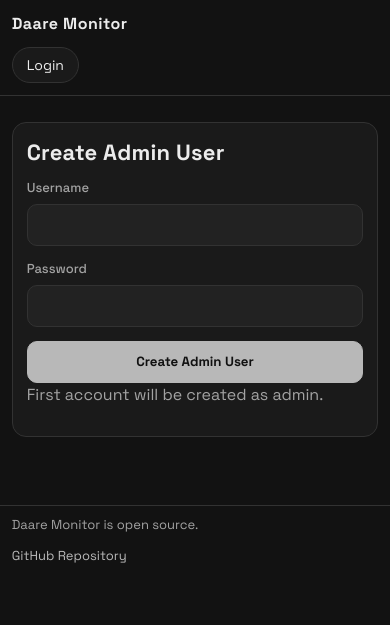
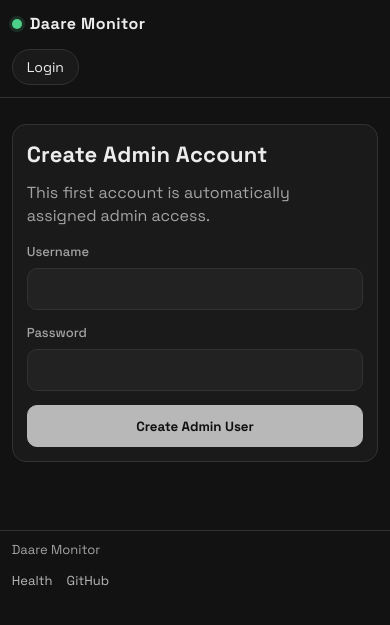
Before and after one commit to birajrai/daare-monitor, a Node server app: page /auth in a window 390 px wide. Shown: the top 625 px of the page. Run offline with Node 20, Linux system fonts and the light colour scheme; data that the repository does not hold is empty.

Commit message:
Refactor topbar/footer and admin UI
Improve header/footer and admin pages UI: add structured topbar layout with left/right nav, brand dot, and user pill; move nav links into grouped sections and add logout button. Update footer to include health and GitHub links. Introduce reusable page-head/action-row pattern across admin views (create/edit/pages/settings) and add back buttons. Group settings form into sections and adjust phrasing for several headings. Add corresponding CSS for new layout components (topbar-inner, nav-left/right, brand-dot, user-pill, auth-card, page-head, section-title, footer-links) and tweak responsive behavior.

```diff
--- a/public/styles.css
+++ b/public/styles.css
@@ -38,6 +38,22 @@
   gap: 12px;
 }
 
+.topbar-inner,
+.nav-left,
+.nav-right {
+  display: flex;
+  align-items: center;
+  gap: 10px;
+}
+
+.topbar-inner {
+  justify-content: space-between;
+}
+
+.nav-left {
+  gap: 14px;
+}
+
 .topbar {
   position: sticky;
   top: 0;
@@ -49,9 +65,20 @@
 }
 
 .brand {
+  display: inline-flex;
+  align-items: center;
+  gap: 8px;
   color: var(--text);
   font-weight: 700;
   letter-spacing: 0.03em;
+}
+
+.brand-dot {
+  width: 10px;
+  height: 10px;
+  border-radius: 50%;
+  background: var(--success);
+  box-shadow: 0 0 0 3px rgba(77, 208, 138, 0.15);
 }
 
 .nav {
@@ -83,6 +110,17 @@
   background: var(--surface);
 }
 
+.user-pill {
+  display: inline-flex;
+  align-items: center;
+  height: 34px;
+  padding: 0 12px;
+  border-radius: 999px;
+  border: 1px solid var(--line);
+  color: var(--muted);
+  font-size: 13px;
+}
+
 main.container {
   padding-bottom: 28px;
   animation: fadeIn 220ms ease-out;
@@ -94,6 +132,24 @@
   border-radius: var(--radius);
   padding: 18px;
   margin-bottom: 18px;
+}
+
+.auth-card {
+  max-width: 560px;
+  margin-inline: auto;
+}
+
+.page-head {
+  margin-bottom: 14px;
+}
+
+.section-title {
+  grid-column: 1 / -1;
+  margin-top: 8px;
+  padding-top: 10px;
+  border-top: 1px solid var(--line);
+  font-size: 16px;
+  color: var(--text);
 }
 
 .stats-grid {
@@ -307,6 +363,11 @@
 
 .footer-inner p { margin: 0; }
 
+.footer-links {
+  display: inline-flex;
+  gap: 14px;
+}
+
 @keyframes fadeIn {
   from { opacity: 0; transform: translateY(4px); }
   to { opacity: 1; transform: translateY(0); }
@@ -318,7 +379,10 @@
 }
 
 @media (max-width: 720px) {
-  .topbar .row-between {
+  .topbar .row-between,
+  .topbar-inner,
+  .nav-left,
+  .nav-right {
     flex-direction: column;
     align-items: flex-start;
   }
--- a/views/auth-login.ejs
+++ b/views/auth-login.ejs
@@ -4,17 +4,19 @@
 <body>
   <%- include('partials/topbar') %>
   <main class="container">
-    <section class="card">
-      <h1><%= hasUsers ? 'Login' : 'Create Admin User' %></h1>
+    <section class="card auth-card">
+      <div class="page-head">
+        <div>
+          <h1><%= hasUsers ? 'Welcome Back' : 'Create Admin Account' %></h1>
+          <p class="meta"><%= hasUsers ? 'Sign in to manage monitors and settings.' : 'This first account is automatically assigned admin access.' %></p>
+        </div>
+      </div>
       <% if (error) { %><p class="meta" style="color:#ff6b6b;"><%= error %></p><% } %>
       <form method="post" action="/auth" class="form">
         <label>Username <input name="username" required></label>
         <label>Password <input type="password" name="password" <%= hasUsers ? '' : 'minlength=\"8\"' %> required></label>
         <button type="submit"><%= hasUsers ? 'Login' : 'Create Admin User' %></button>
       </form>
-      <% if (!hasUsers) { %>
-        <p class="meta">First account will be created as admin.</p>
-      <% } %>
     </section>
   </main>
   <%- include('partials/footer') %>
--- a/views/partials/footer.ejs
+++ b/views/partials/footer.ejs
@@ -1,8 +1,9 @@
 <footer class="site-footer">
   <div class="container footer-inner">
-    <p>Daare Monitor is open source.</p>
-    <a href="https://github.com/birajrai/daare-monitor" target="_blank" rel="noopener noreferrer">
-      GitHub Repository
-    </a>
+    <p>Daare Monitor</p>
+    <div class="footer-links">
+      <a href="/up">Health</a>
+      <a href="https://github.com/birajrai/daare-monitor" target="_blank" rel="noopener noreferrer">GitHub</a>
+    </div>
   </div>
 </footer>
--- a/views/partials/topbar.ejs
+++ b/views/partials/topbar.ejs
@@ -1,12 +1,26 @@
 <header class="topbar">
-  <div class="container row-between">
-    <a href="/" class="brand">Daare Monitor</a>
+  <div class="container topbar-inner">
+    <div class="nav-left">
+      <a href="/" class="brand"><span class="brand-dot"></span> Daare Monitor</a>
       <nav class="nav">
         <% if (currentUser) { %>
           <a class="nav-link <%= currentPath === '/' ? 'active' : '' %>" href="/">Dashboard</a>
+          <a class="nav-link <%= currentPath === '/admin' || currentPath.startsWith('/admin/') && !currentPath.startsWith('/admin/pages') && !currentPath.startsWith('/admin/settings') ? 'active' : '' %>" href="/admin">Monitors</a>
+          <a class="nav-link <%= currentPath.startsWith('/admin/pages') || currentPath.startsWith('/status-page') ? 'active' : '' %>" href="/admin/pages">Status Pages</a>
+          <a class="nav-link <%= currentPath.startsWith('/admin/settings') ? 'active' : '' %>" href="/admin/settings">Settings</a>
         <% } else { %>
           <a class="nav-link <%= currentPath.startsWith('/auth') ? 'active' : '' %>" href="/auth">Login</a>
         <% } %>
       </nav>
     </div>
+
+    <% if (currentUser) { %>
+      <div class="nav-right">
+        <span class="user-pill"><%= currentUser.username %></span>
+        <form method="post" action="/auth/logout">
+          <button type="submit" class="button-secondary">Logout</button>
+        </form>
+      </div>
+    <% } %>
+  </div>
 </header>
```
Also changed, not shown: views/admin-create.ejs (+9 -2 lines), views/admin-edit.ejs (+9 -2 lines), views/admin-page-create.ejs (+9 -2 lines), views/admin-page-edit.ejs (+9 -2 lines), views/admin-pages.ejs (+4 -4 lines), views/admin-settings.ejs (+19 -3 lines), views/admin.ejs (+4 -4 lines). Lines whose indentation alone changed are shown as unchanged.
